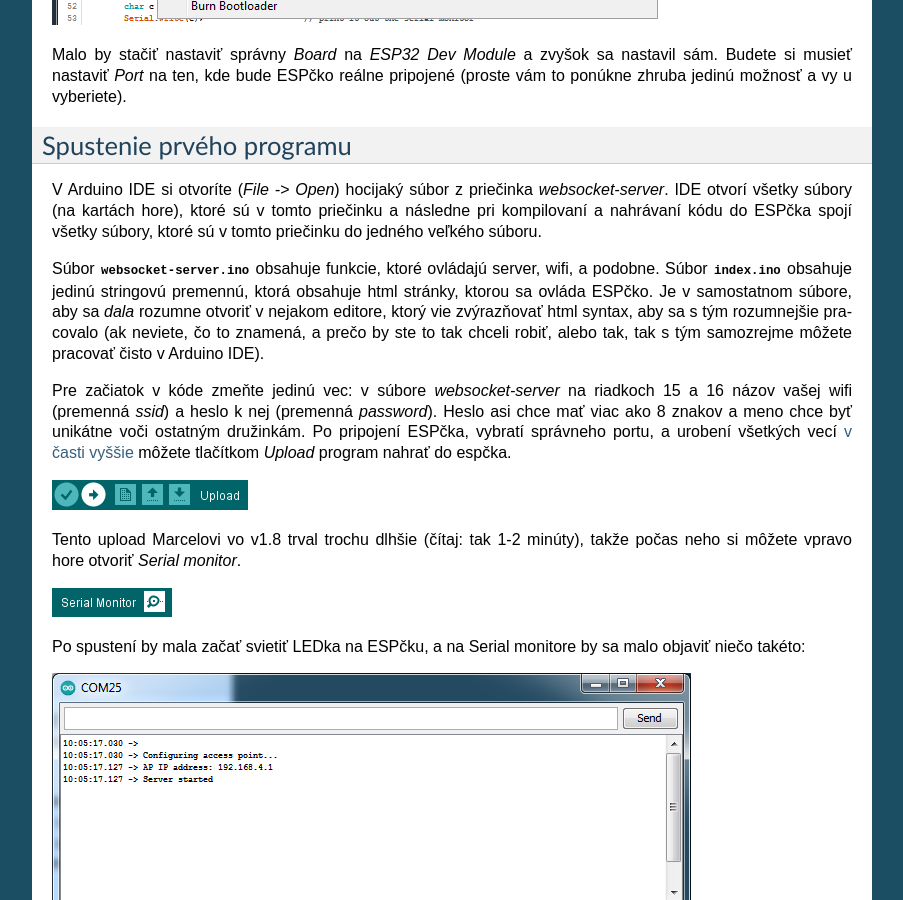
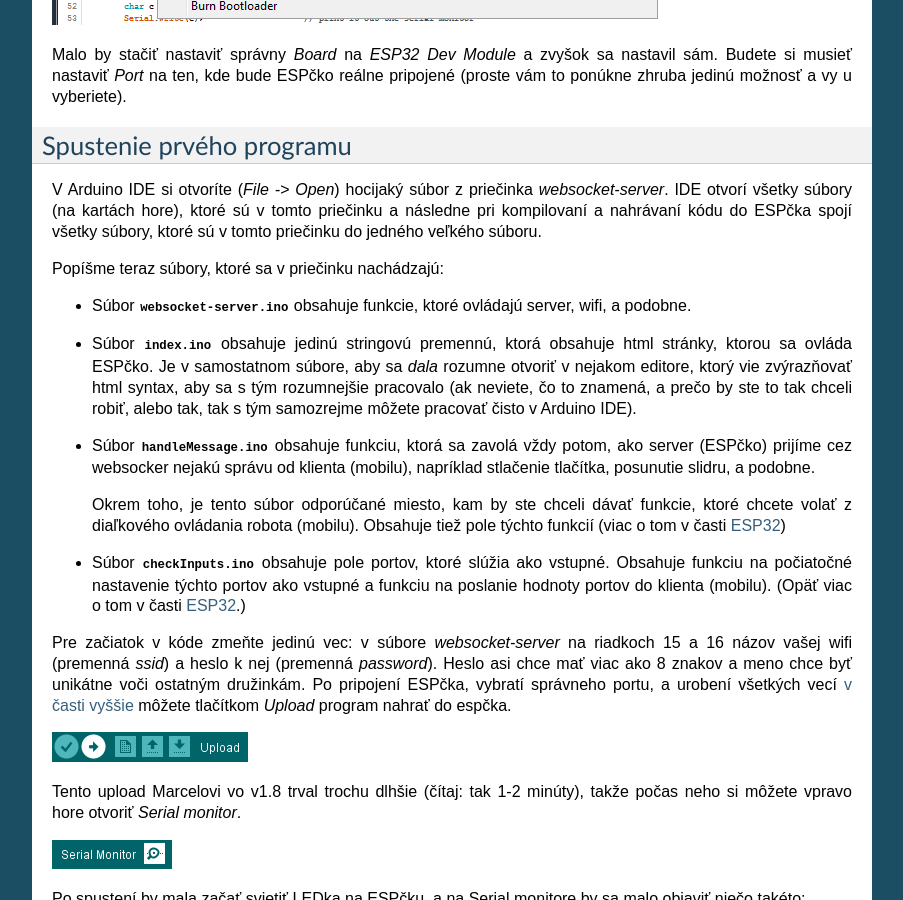
Before and after one commit to marcel3032/konstrukckoprobojogeometria, a Sphinx documentation site: the page built from docs/source/installation.rst, in a window 1280 px wide and 900 px high, scrolled down 3311 px. Shown: the whole window, without its empty margins (198-1101 px from the left). Built offline with Sphinx 7.4.7, drawn with Linux system fonts in a browser that asks for light colours.

Commit message:
update installation file info, add something like motor controlling

```diff
--- a/docs/source/installation.rst
+++ b/docs/source/installation.rst
@@ -72,14 +72,27 @@ V Arduino IDE si otvoríte (`File -> Open`) hocijaký súbor z priečinka `webso
 IDE otvorí všetky súbory (na kartách hore), ktoré sú v tomto priečinku a následne pri kompilovaní
 a nahrávaní kódu do ESPčka spojí všetky súbory, ktoré sú v tomto priečinku do jedného veľkého súboru.
 
-Súbor :download:`websocket-server.ino <../../websocket-server/websocket-server.ino>` obsahuje funkcie,
-ktoré ovládajú server, wifi, a podobne.
-Súbor :download:`index.ino <../../websocket-server/index.ino>` obsahuje jedinú stringovú premennú,
-ktorá obsahuje html stránky, ktorou sa ovláda ESPčko. Je v samostatnom súbore,
-aby sa *dala* rozumne otvoriť v nejakom editore, ktorý vie zvýrazňovať html syntax,
-aby sa s tým rozumnejšie pracovalo
-(ak neviete, čo to znamená, a prečo by ste to tak chceli robiť, alebo tak,
-tak s tým samozrejme môžete pracovať čisto v Arduino IDE).
+Popíšme teraz súbory, ktoré sa v priečinku nachádzajú:
+
+* Súbor :download:`websocket-server.ino <../../websocket-server/websocket-server.ino>`
+  obsahuje funkcie, ktoré ovládajú server, wifi, a podobne.
+* Súbor :download:`index.ino <../../websocket-server/index.ino>` obsahuje jedinú stringovú premennú,
+  ktorá obsahuje html stránky, ktorou sa ovláda ESPčko. Je v samostatnom súbore,
+  aby sa *dala* rozumne otvoriť v nejakom editore, ktorý vie zvýrazňovať html syntax,
+  aby sa s tým rozumnejšie pracovalo
+  (ak neviete, čo to znamená, a prečo by ste to tak chceli robiť, alebo tak,
+  tak s tým samozrejme môžete pracovať čisto v Arduino IDE).
+* Súbor :download:`handleMessage.ino <../../websocket-server/handleMessage.ino>` obsahuje funkciu,
+  ktorá sa zavolá vždy potom, ako server (ESPčko) prijíme cez websocker
+  nejakú správu od klienta (mobilu), napríklad stlačenie tlačítka, posunutie slidru, a podobne.
+
+  Okrem toho, je tento súbor odporúčané miesto, kam by ste chceli dávať funkcie,
+  ktoré chcete volať z diaľkového ovládania robota (mobilu).
+  Obsahuje tiež pole týchto funkcií (viac o tom v časti :ref:`esp32`)
+* Súbor :download:`checkInputs.ino <../../websocket-server/checkInputs.ino>`
+  obsahuje pole portov, ktoré slúžia ako vstupné. Obsahuje funkciu na počiatočné
+  nastavenie týchto portov ako vstupné a funkciu na poslanie hodnoty portov do klienta (mobilu).
+  (Opäť viac o tom v časti :ref:`esp32`.)
 
 Pre začiatok v kóde zmeňte jedinú vec:
 v súbore `websocket-server` na riadkoch 15 a 16 názov vašej wifi (premenná `ssid`)
```
Also changed, not shown: 4 other files.
